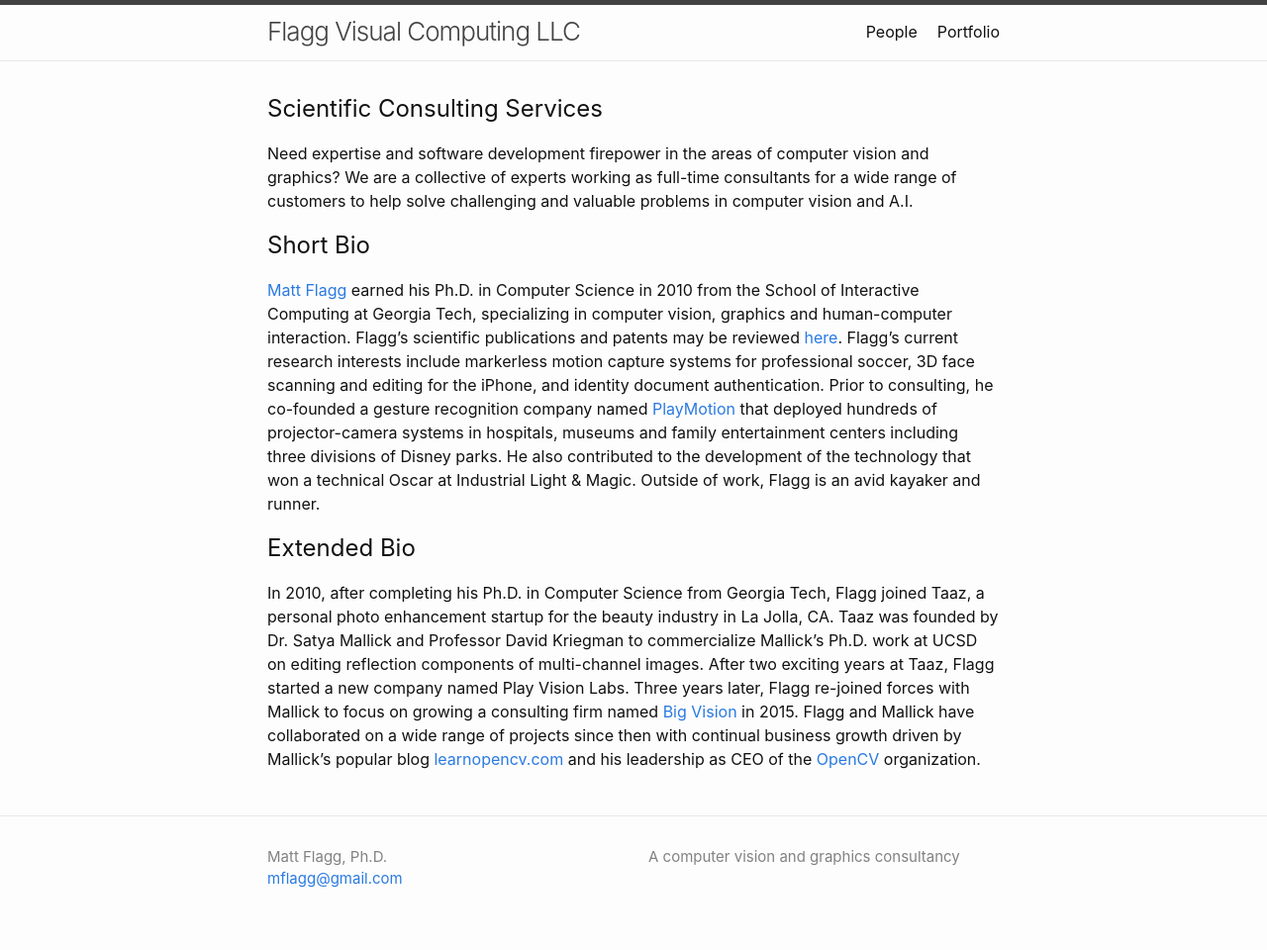
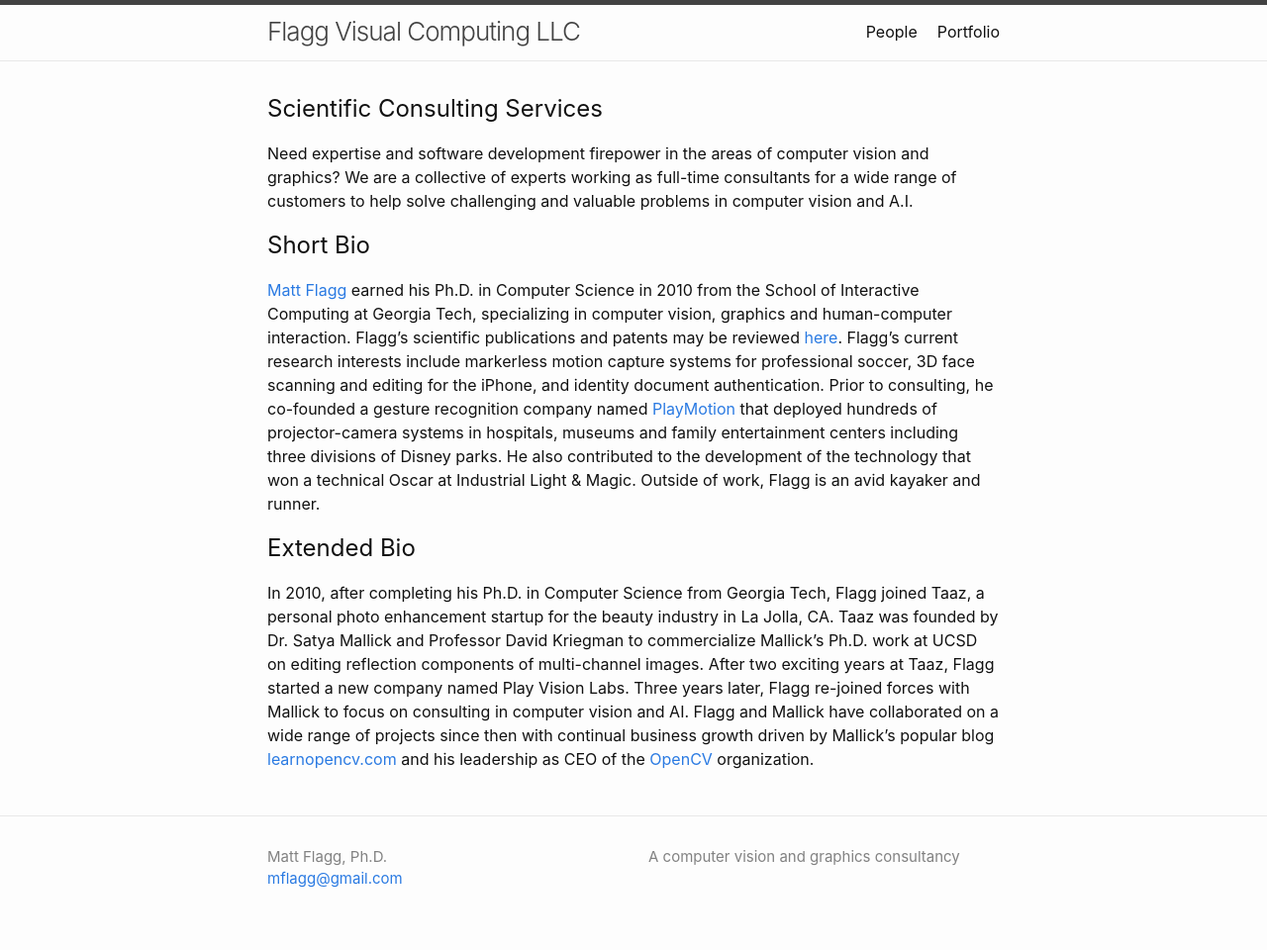
Before and after one commit to mflagg/mflagg.github.io, a Jekyll site: the page built from index.md, in a window 1280 px wide. Shown: the whole page at 99% size. Built offline with Jekyll 4.4.1, drawn with Linux system fonts in a browser that asks for light colours; our own code applies the rules of GitHub Pages for plain Markdown files.

Commit message:
clarification

```diff
--- a/index.md
+++ b/index.md
@@ -9,4 +9,4 @@
 
 ## Extended Bio
 
-In 2010, after completing his Ph.D. in Computer Science from Georgia Tech, Flagg joined Taaz, a personal photo enhancement startup for the beauty industry in La Jolla, CA.  Taaz was founded by Dr. Satya Mallick and Professor David Kriegman to commercialize Mallick's Ph.D. work at UCSD on editing reflection components of multi-channel images.  After two exciting years at Taaz, Flagg started a new company named Play Vision Labs.  Three years later, Flagg re-joined forces with Mallick to focus on growing a consulting firm named [Big Vision](https://bigvision.ai) in 2015.  Flagg and Mallick have collaborated on a wide range of projects since then with continual business growth driven by Mallick's popular blog [ learnopencv.com ](https://learnopencv.com) and his leadership as CEO of the [OpenCV](https://www.opencv.org) organization.
+In 2010, after completing his Ph.D. in Computer Science from Georgia Tech, Flagg joined Taaz, a personal photo enhancement startup for the beauty industry in La Jolla, CA.  Taaz was founded by Dr. Satya Mallick and Professor David Kriegman to commercialize Mallick's Ph.D. work at UCSD on editing reflection components of multi-channel images.  After two exciting years at Taaz, Flagg started a new company named Play Vision Labs.  Three years later, Flagg re-joined forces with Mallick to focus on consulting in computer vision and AI.  Flagg and Mallick have collaborated on a wide range of projects since then with continual business growth driven by Mallick's popular blog [ learnopencv.com ](https://learnopencv.com) and his leadership as CEO of the [OpenCV](https://www.opencv.org) organization.
```
